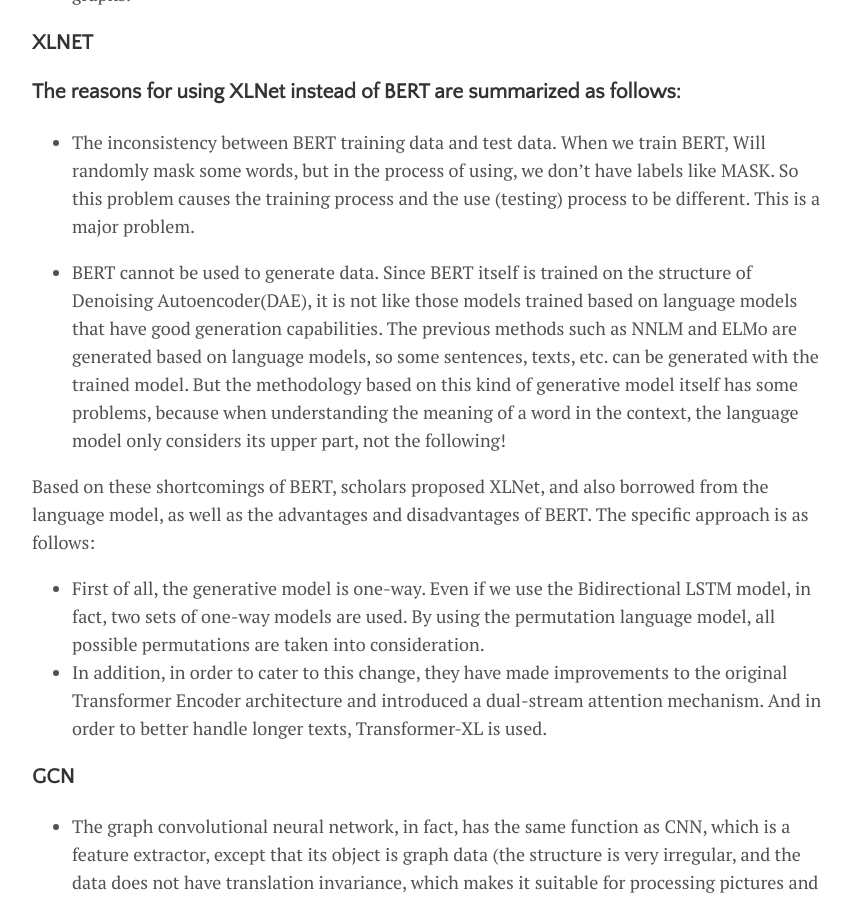
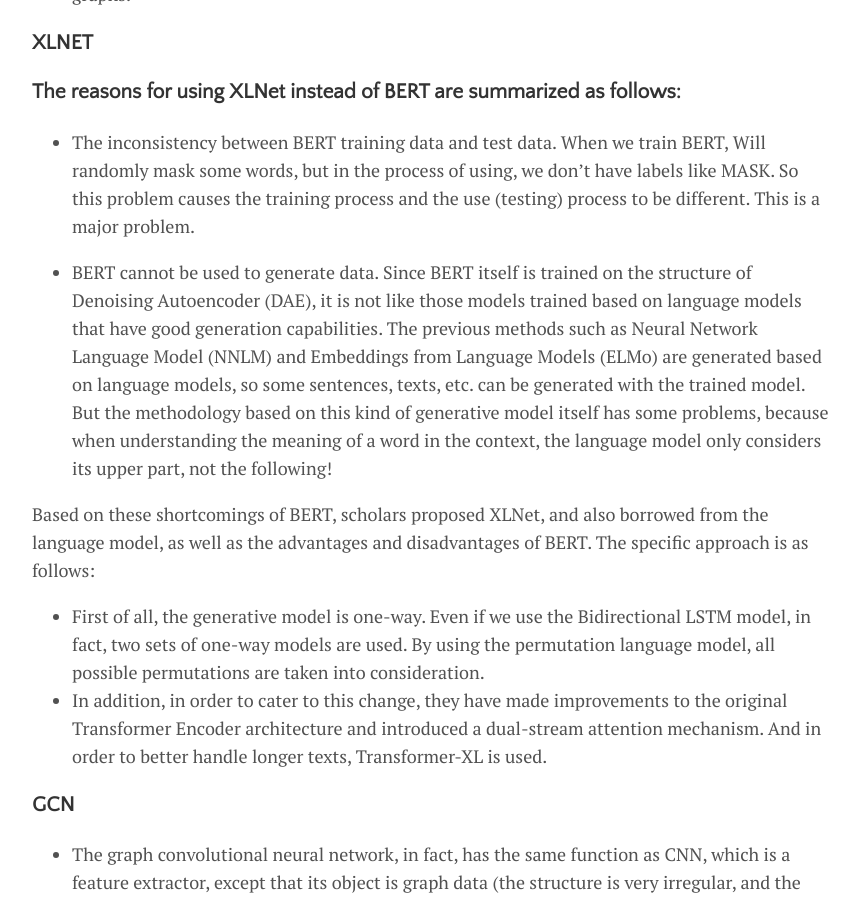
Before and after one commit to IslamMohamedMosaad/IslamMohamedMosaad.github.io, a Jekyll site: the page built from _posts/2021-08-11-Graph-Based-Reasoning-over-Heterogeneous-External-Knowledge-for-Commonsense-Question-Answering.md, in a window 1280 px wide and 900 px high, scrolled down 6029 px. Shown: the whole window, without its empty margins (208-1067 px from the left). Built offline with Jekyll 4.4.1, drawn with Linux system fonts in a browser that asks for light colours; comment, search, counter and statistics services are not loaded.

Commit message:
Update 2021-08-11-Graph-Based-Reasoning-over-Heterogeneous-External-Knowledge-for-Commonsense-Question-Answering.md

```diff
--- a/_posts/2021-08-11-Graph-Based-Reasoning-over-Heterogeneous-External-Knowledge-for-Commonsense-Question-Answering.md
+++ b/_posts/2021-08-11-Graph-Based-Reasoning-over-Heterogeneous-External-Knowledge-for-Commonsense-Question-Answering.md
@@ -153,8 +153,8 @@ Convert triples into natural sentences, for example, (mammals, HasA, hair) -> ma
 
 - The inconsistency between BERT training data and test data. When we train BERT, Will randomly mask some words, but in the process of using, we don’t have labels like MASK. So this problem causes the training process and the use (testing) process to be different. This is a major problem.
 
-- BERT cannot be used to generate data. Since BERT itself is trained on the structure of Denoising Autoencoder(DAE), it is not like those models trained based on language models that have good generation capabilities.
-The previous methods such as NNLM and ELMo are generated based on language models, so some sentences, texts, etc. can be generated with the trained model.
+- BERT cannot be used to generate data. Since BERT itself is trained on the structure of Denoising Autoencoder (DAE), it is not like those models trained based on language models that have good generation capabilities.
+The previous methods such as Neural Network Language Model (NNLM) and Embeddings from Language Models (ELMo) are generated based on language models, so some sentences, texts, etc. can be generated with the trained model.
 But the methodology based on this kind of generative model itself has some problems, because when understanding the meaning of a word in the context, the language model only considers its upper part, not the following!
 
 Based on these shortcomings of BERT, scholars proposed XLNet, and also borrowed from the language model, as well as the advantages and disadvantages of BERT. The specific approach is as follows:
```
